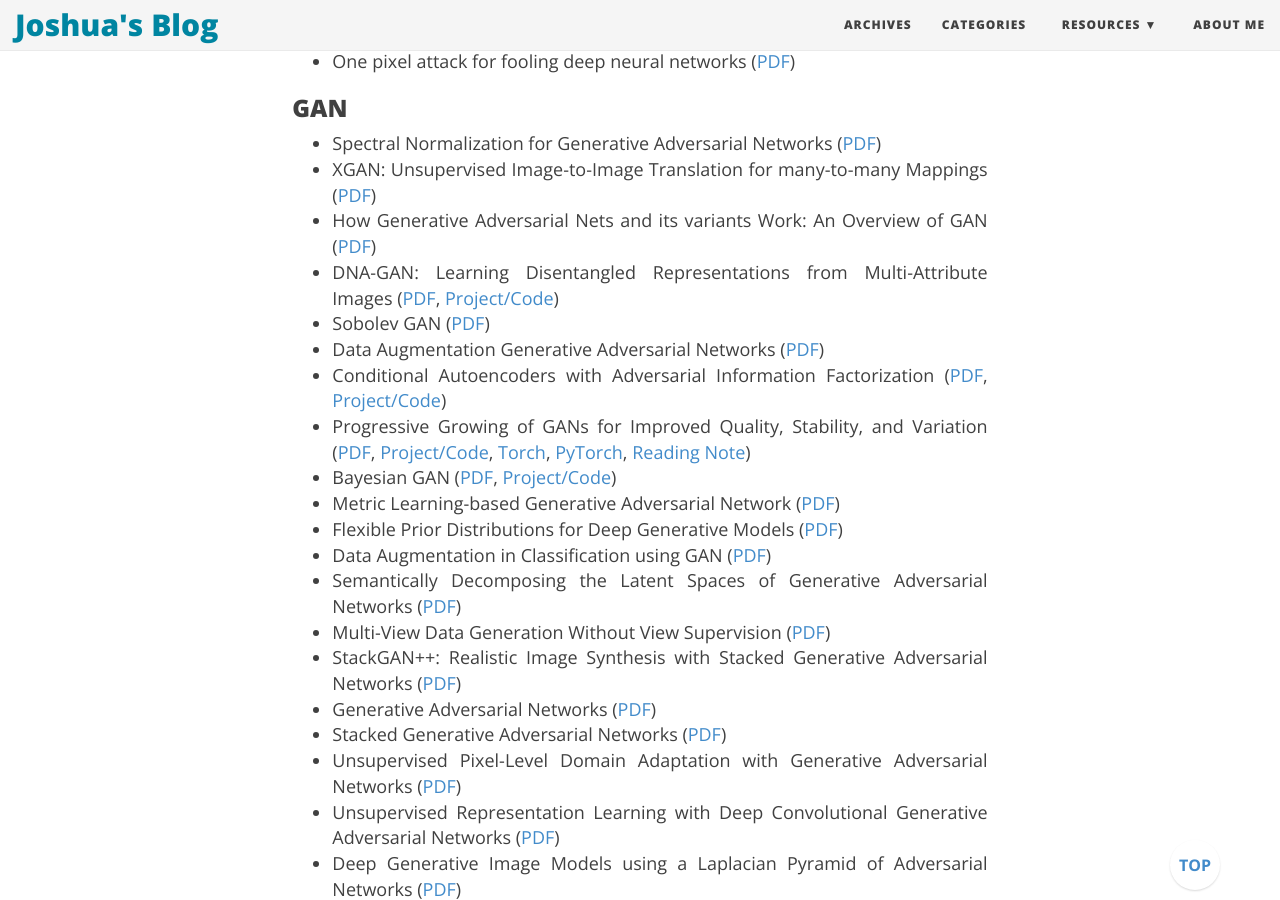
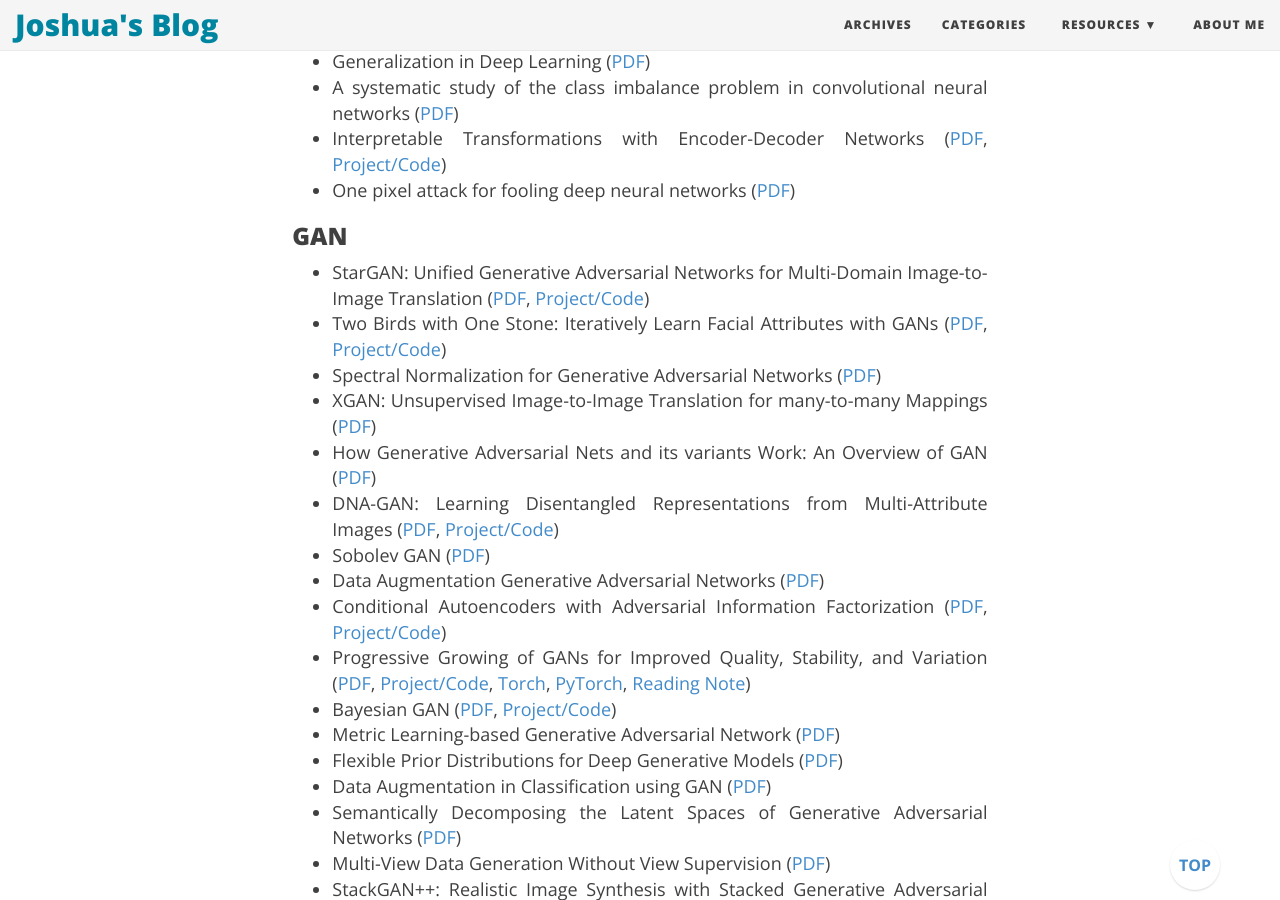
Before and after one commit to joshua19881228/joshua19881228.github.io, a Jekyll site: the page built from _posts/Computer_Vision/2016-08-25-my-jumble-of-computer-vision.md, in a window 1280 px wide and 900 px high, scrolled down 16859 px. Built offline with Jekyll 4.4.1, drawn with Linux system fonts in a browser that asks for light colours; nearby versions of some CDN libraries; formulas are drawn with MathJax 3; comment, search, counter and statistics services are not loaded; some of the changed text lies outside the part shown.

Commit message:
update post

```diff
--- a/_posts/Computer_Vision/2016-08-25-my-jumble-of-computer-vision.md
+++ b/_posts/Computer_Vision/2016-08-25-my-jumble-of-computer-vision.md
@@ -15,6 +15,7 @@
 
 ### OBJECT/SALIENCY DETECTOIN
 
+* Single Shot Text Detector with Regional Attention ([PDF](https://arxiv.org/abs/1709.00138), [Project/Code](https://github.com//BestSonny/SSTD))
 * Single-Shot Refinement Neural Network for Object Detection ([PDF](https://arxiv.org/abs/1711.06897), [Project/Code](https://github.com//sfzhang15/RefineDet))
 * $S^3$FD: Single Shot Scale-invariant Face Detector ([PDF](https://arxiv.org/abs/1708.05237))
 * MegDet: A Large Mini-Batch Object Detector ([PDF](https://arxiv.org/abs/1711.07240))
@@ -81,6 +82,7 @@
 
 ### SEGMENTATION/PARSING ###
 
+* Deep Extreme Cut: From Extreme Points to Object Segmentation ([PDF](https://arxiv.org/abs/1711.09081))
 * Instance-aware Semantic Segmentation via Multi-task Network Cascades ([PDF](http://arxiv.org/abs/1512.04412), [Project/Code](https://github.com/daijifeng001/MNC))
 * ENet: A Deep Neural Network Architecture for Real-Time Semantic Segmentation ([PDF](http://arxiv.org/abs/1606.02147), [Reading Note](http://joshua881228.webfactional.com/blog_reading-note-enet-a-deep-neural-network-architecture-for-real-time-semantic-segmentation_134/))
 * Learning Deconvolution Network for Semantic Segmentation ([PDF](http://arxiv.org/abs/1505.04366), [Reading Note](http://joshua881228.webfactional.com/blog_reading-note-learning-deconvolution-network-for-semantic-segmentation_119/))
@@ -299,6 +301,8 @@
 
 ### CNN AND DEEP LEARNING ###
 
+* CondenseNet: An Efficient DenseNet using Learned Group Convolutions ([PDF](http://www.cs.cornell.edu/~gaohuang/papers/condensenet.pdf), [Project/Code](https://github.com//ShichenLiu/CondenseNet))
+* Population Based Training of Neural Networks ([PDF](https://arxiv.org/abs/1711.09846))
 * Knowledge Concentration: Learning 100K Object Classifiers in a Single CNN ([PDF](https://arxiv.org/abs/1711.07607))
 * Shift: A Zero FLOP, Zero Parameter Alternative to Spatial Convolutions ([PDF](https://arxiv.org/abs/1711.08141))
 * Unleashing the Potential of CNNs for Interpretable Few-Shot Learning ([PDF](https://arxiv.org/abs/1711.08277))
@@ -416,6 +420,8 @@
 
 ### GAN ###
 
+* StarGAN: Unified Generative Adversarial Networks for Multi-Domain Image-to-Image Translation ([PDF](https://arxiv.org/abs/1711.09020), [Project/Code](https://github.com//yunjey/StarGAN))
+* Two Birds with One Stone: Iteratively Learn Facial Attributes with GANs ([PDF](https://arxiv.org/abs/1711.06078), [Project/Code](https://github.com//punkcure/Iterative-GAN))
 * Spectral Normalization for Generative Adversarial Networks ([PDF](https://openreview.net/pdf?id=B1QRgziT-))
 * XGAN: Unsupervised Image-to-Image Translation for many-to-many Mappings ([PDF](https://arxiv.org/abs/1711.05139))
 * How Generative Adversarial Nets and its variants Work: An Overview of GAN ([PDF](https://arxiv.org/abs/1711.05914))
@@ -487,6 +493,7 @@
 
 ### ReID ###
 
+* AlignedReID: Surpassing Human-Level Performance in Person Re-Identification ([PDF](https://arxiv.org/abs/1711.08184))
 * A Discriminatively Learned CNN Embedding for Person Re-identification ([PDF](https://arxiv.org/abs/1611.05666), [Project/Code](https://github.com/layumi/2016_person_re-ID))
 * Learning Deep Neural Networks for Vehicle Re-ID with Visual-spatio-temporal Path Proposals ([PDF](https://arxiv.org/abs/1708.03918))
 * Beyond triplet loss: a deep quadruplet network for person re-identification ([PDF](https://arxiv.org/abs/1704.01719))
@@ -508,6 +515,7 @@
 
 ### OTHER ###
 
+* The Promise and Peril of Human Evaluation for Model Interpretability ([PDF](https://arxiv.org/abs/1711.07414))
 * Semantic Image Retrieval via Active Grounding of Visual Situations ([PDF](https://arxiv.org/abs/1711.00088))
 * LIFT: Learned Invariant Feature Transform ([PDF](https://arxiv.org/abs/1603.09114))
 * Learning Aligned Cross-Modal Representations from Weakly Aligned Data ([PDF](http://cmplaces.csail.mit.edu/content/paper.pdf), [Project/Code](http://cmplaces.csail.mit.edu/))
```
